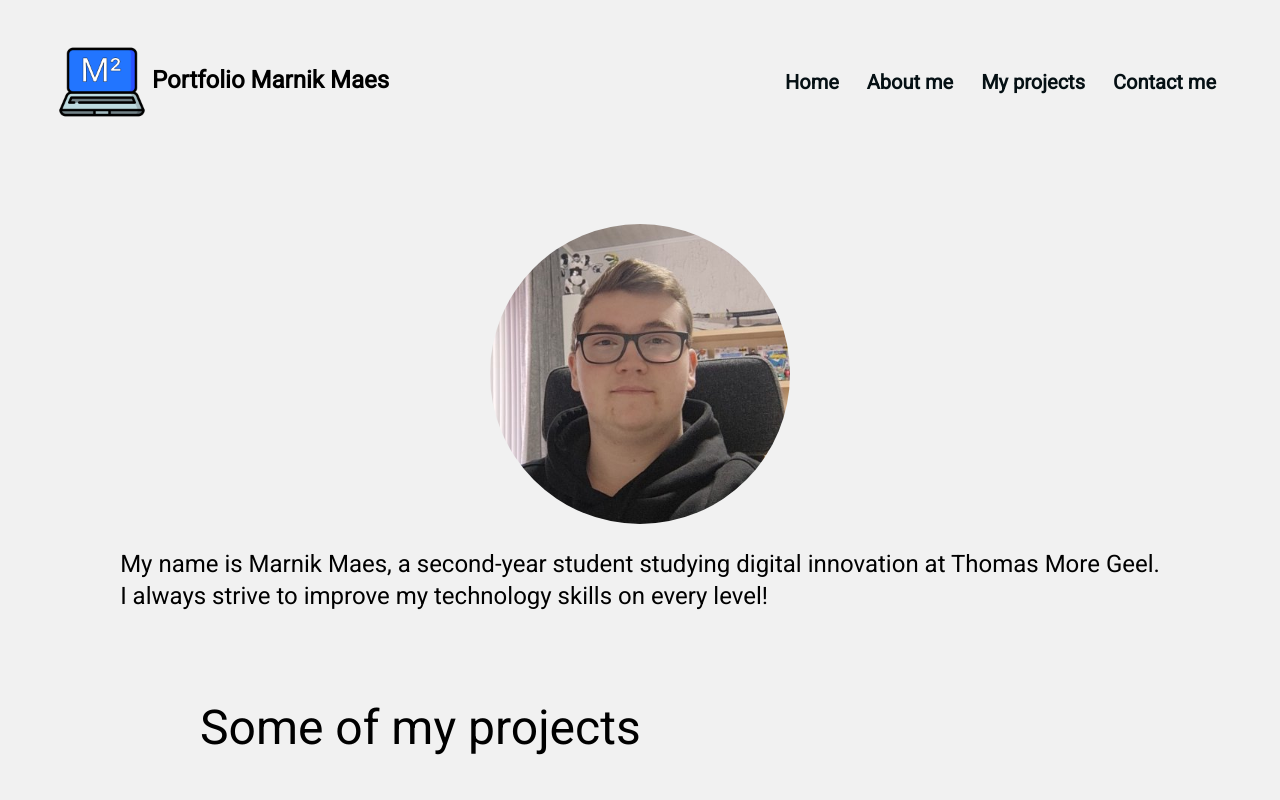
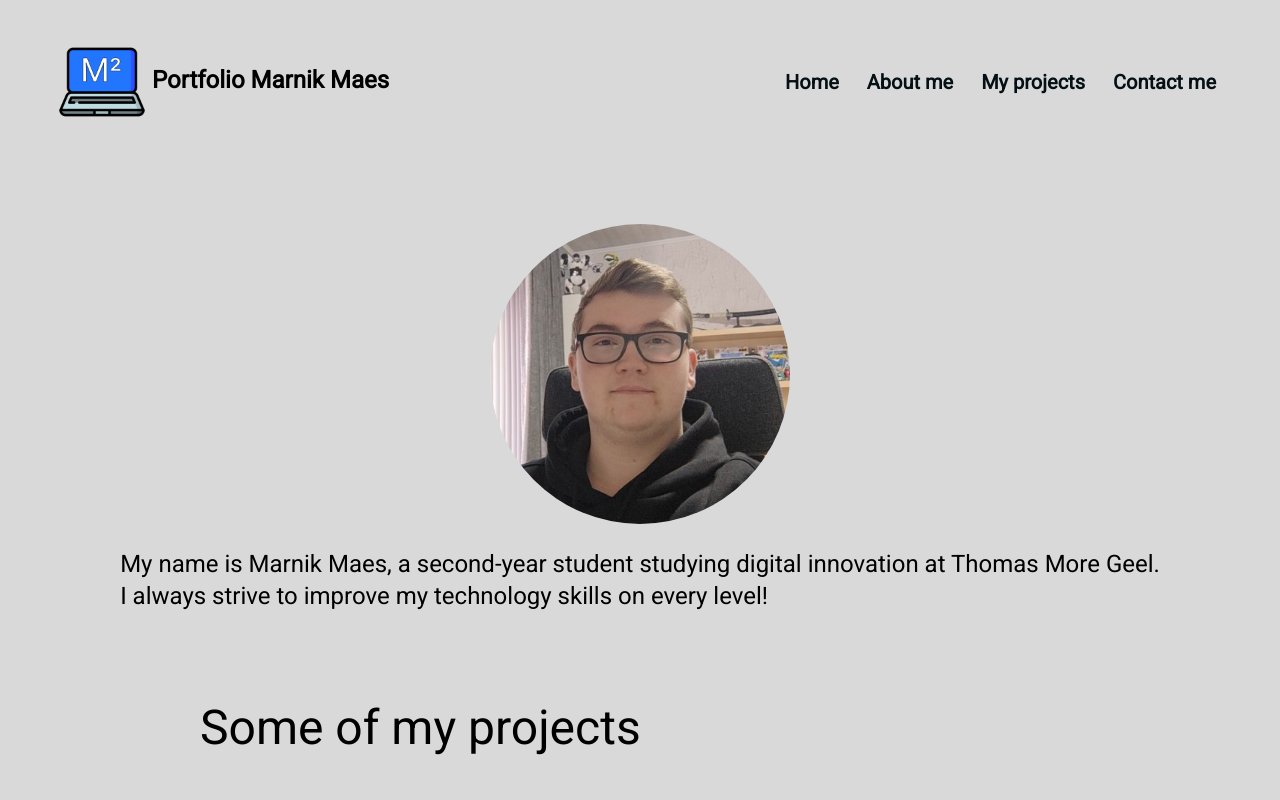
Before and after one commit to marnikmaes/portfolio, a Next.js app in the folder my-portfolio/: page / in a window 1280 px wide. Shown: the top 800 px of the page. Built offline with nearby package versions, Linux system fonts and the light colour scheme.

Commit message:
color palette changes

```diff
--- a/my-portfolio/tailwind.config.js
+++ b/my-portfolio/tailwind.config.js
@@ -8,10 +8,11 @@ module.exports = {
   theme: {
     extend: {
       colors: {
-        "customWhite": "#F1F1F1",
-        "customBlue": "#1C6E8C",
+        "customWhite": "#D9D9D9",
+        "customBlue": "#345160",
         "customBlack": "#051014",
-        "customPurple": "#914D76",
+        "customPurple": "#624768",
+        "customGreen": "#00B188",
       },
       fontFamily: {
         "Roboto" : ["Roboto", "sans-serif"],
```
